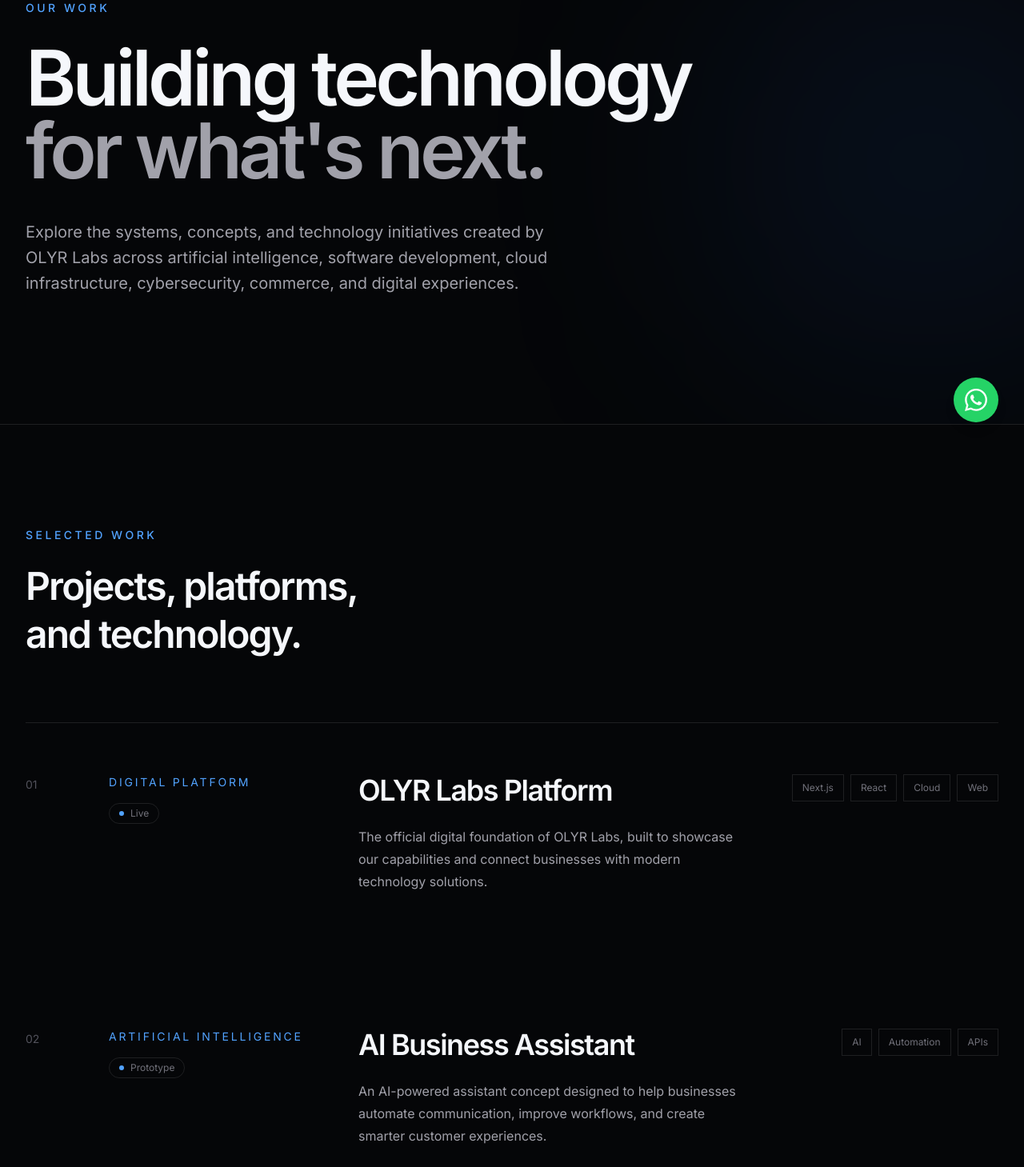
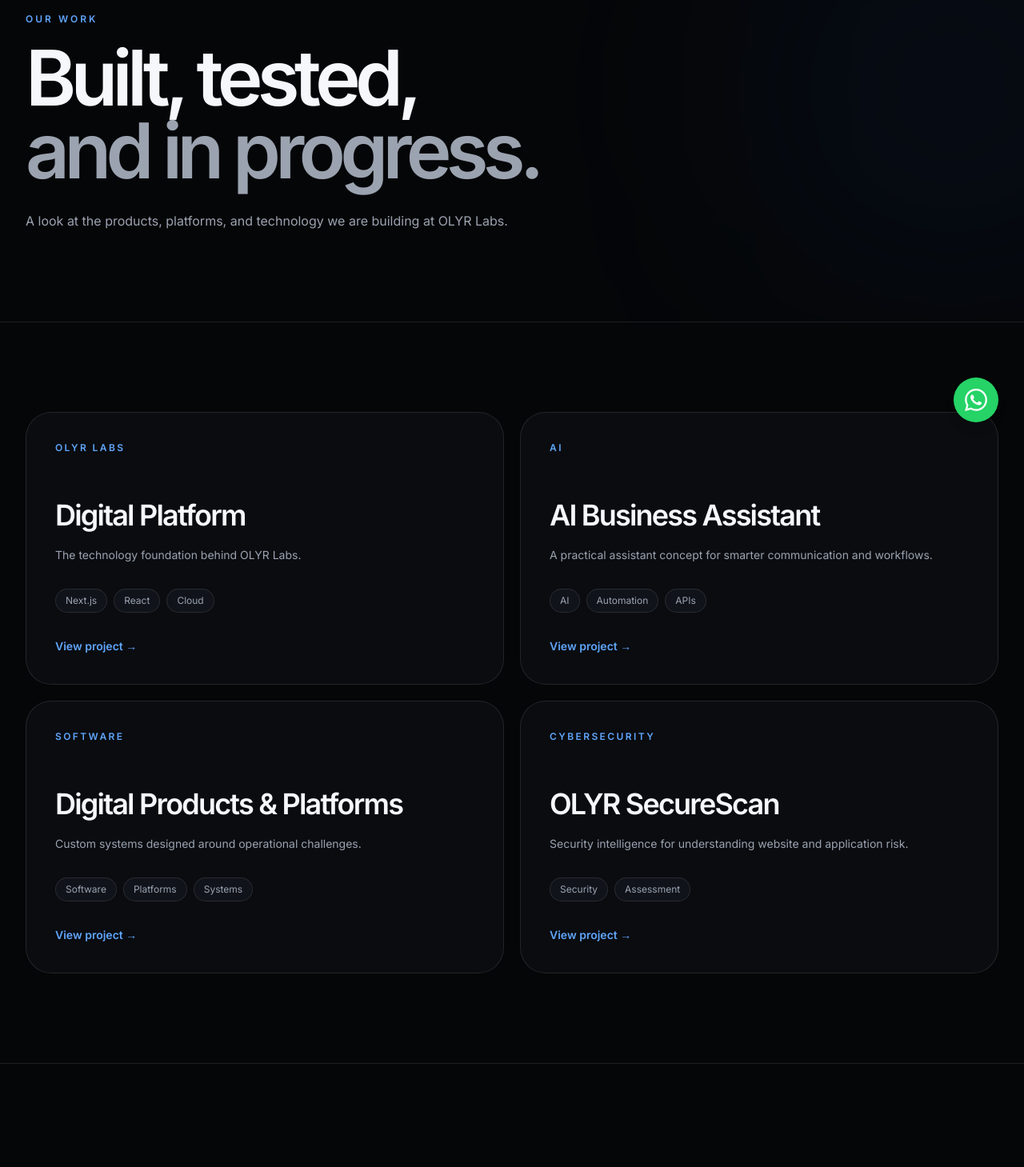
Before and after one commit to OLYR-Labs/website, a Next.js app: page /projects in a window 1280 px wide. Shown: the part 240-1699 px from the top of the page at 80% size. Built offline with nearby package versions, Linux system fonts and the light colour scheme.

Commit message:
redesign: simplify work page and remove concept designs

```diff
--- a/app/projects/page.tsx
+++ b/app/projects/page.tsx
@@ -1,314 +1,21 @@
 "use client";
 
-import Image from "next/image";
 import Link from "next/link";
 import Reveal from "@/components/Reveal";
 
 const projects = [
-{
-number: "01",
-category: "Digital Platform",
-title: "OLYR Labs Platform",
-description:
-"The official digital foundation of OLYR Labs, built to showcase our capabilities and connect businesses with modern technology solutions.",
-tags: ["Next.js", "React", "Cloud", "Web"],
-status: "Live",
-link: "/",
-},
-{
-number: "02",
-category: "Artificial Intelligence",
-title: "AI Business Assistant",
-description:
-"An AI-powered assistant concept designed to help businesses automate communication, improve workflows, and create smarter customer experiences.",
-tags: ["AI", "Automation", "APIs"],
-status: "Prototype",
-},
-{
-number: "03",
-category: "Software Development",
-title: "Digital Products & Platforms",
-description:
-"Custom software solutions designed to solve operational challenges, improve efficiency, and help businesses scale through technology.",
-tags: ["Software", "Platforms", "Systems"],
-status: "Building",
-},
-{
-number: "04",
-category: "Cloud & Cybersecurity",
-title: "Secure Digital Infrastructure",
-description:
-"Modern infrastructure solutions focused on reliability, scalability, and security for organizations operating in a connected world.",
-tags: ["Cloud", "Security", "Infrastructure"],
-status: "Research",
-},
-{
-number: "05",
-category: "Cybersecurity",
-title: "OLYR SecureScan",
-description:
-"An automated security intelligence platform designed to analyze websites, domains, technologies, and vulnerabilities to identify security risks.",
-tags: ["Cybersecurity", "Security", "Assessment"],
-status: "Live",
-link: "/projects/secure-scan",
-},
-];
-
-const concepts = [
-{
-number: "01",
-category: "Luxury Jewelry",
-title: "AUREL",
-description:
-"A luxury e-commerce concept exploring editorial storytelling, refined product presentation, and a quiet-luxury digital experience.",
-image: "/projects/aurel.jpg",
-},
-{
-number: "02",
-category: "Fashion E-Commerce",
-title: "VELORA",
-description:
-"A contemporary fashion commerce concept focused on immersive editorial imagery, premium product discovery, and modern digital interaction.",
-image: "/projects/velora.jpg",
-},
-{
-number: "03",
-category: "Luxury Hospitality",
-title: "LUMIÈRE",
-description:
-"A cinematic hospitality concept combining immersive imagery, elegant booking experiences, and a refined expression of modern luxury.",
-image: "/projects/lumiere.jpg",
-},
+  { category: "OLYR Labs", title: "Digital Platform", description: "The technology foundation behind OLYR Labs.", tags: ["Next.js", "React", "Cloud"], link: "/" },
+  { category: "AI", title: "AI Business Assistant", description: "A practical assistant concept for smarter communication and workflows.", tags: ["AI", "Automation", "APIs"] },
+  { category: "Software", title: "Digital Products & Platforms", description: "Custom systems designed around operational challenges.", tags: ["Software", "Platforms", "Systems"] },
+  { category: "Cybersecurity", title: "OLYR SecureScan", description: "Security intelligence for understanding website and application risk.", tags: ["Security", "Assessment"], link: "/projects/secure-scan" },
 ];
 
 export default function ProjectsPage() {
-return ( <main>
-{/* HERO */} <section className="relative overflow-hidden border-b border-white/10 pt-16 sm:pt-20"> <div className="pointer-events-none absolute right-[-10%] top-1/4 h-[350px] w-[350px] rounded-full bg-blue-500/10 blur-[120px] sm:h-[500px] sm:w-[500px] sm:blur-[140px]" />
-
-
-    <div className="mx-auto max-w-7xl px-5 py-24 sm:px-6 sm:py-32 lg:px-8 lg:py-40">
-      <Reveal>
-        <p className="mb-6 text-[10px] font-medium uppercase tracking-[0.25em] text-blue-400 sm:mb-8 sm:text-sm">
-          Our Work
-        </p>
-
-        <h1 className="max-w-5xl text-5xl font-semibold leading-[0.95] tracking-[-0.05em] sm:text-7xl lg:text-8xl">
-          Building technology
-          <br />
-          <span className="text-[#A1A1AA]">for what&apos;s next.</span>
-        </h1>
-
-        <p className="mt-8 max-w-2xl text-base leading-7 text-[#A1A1AA] sm:mt-10 sm:text-xl sm:leading-8">
-          Explore the systems, concepts, and technology initiatives created
-          by OLYR Labs across artificial intelligence, software development,
-          cloud infrastructure, cybersecurity, commerce, and digital
-          experiences.
-        </p>
-      </Reveal>
-    </div>
-  </section>
-
-  {/* PROJECTS */}
-  <section className="border-b border-white/10 py-24 sm:py-32">
-    <div className="mx-auto max-w-7xl px-5 sm:px-6 lg:px-8">
-      <Reveal>
-        <div className="mb-14 max-w-2xl sm:mb-20">
-          <p className="mb-5 text-[10px] font-medium uppercase tracking-[0.25em] text-blue-400 sm:mb-6 sm:text-sm">
-            Selected Work
-          </p>
-
-          <h2 className="text-4xl font-semibold leading-tight tracking-[-0.04em] sm:text-5xl">
-            Projects, platforms,
-            <br />
-            and technology.
-          </h2>
-        </div>
-      </Reveal>
-
-      <div className="space-y-px border-y border-white/10">
-        {projects.map((project, index) => (
-          <Reveal key={project.number} delay={index * 120}>
-            <Link
-              href={project.link || "#"}
-              className={
-                project.link
-                  ? "block cursor-pointer"
-                  : "block cursor-default"
-              }
-            >
-              <article className="group relative overflow-hidden border-b border-white/10 py-10 transition duration-500 hover:bg-white/[0.03] last:border-b-0 sm:py-16">
-                <div className="pointer-events-none absolute right-0 top-0 h-72 w-72 rounded-full bg-blue-500/10 opacity-0 blur-3xl transition duration-500 group-hover:opacity-100" />
-
-                <div className="relative grid gap-8 sm:gap-10 lg:grid-cols-12 lg:gap-8">
-                  <div className="lg:col-span-1">
-                    <span className="text-sm text-[#52525B]">
-                      {project.number}
-                    </span>
-                  </div>
-
-                  <div className="lg:col-span-3">
-                    <p className="text-[10px] uppercase tracking-[0.2em] text-blue-400 sm:text-sm">
-                      {project.category}
-                    </p>
-
-                    <div className="mt-4 inline-flex items-center gap-2 rounded-full border border-white/10 px-3 py-1 text-xs text-[#71717A]">
-                      <span className="h-1.5 w-1.5 rounded-full bg-blue-400" />
-                      {project.status}
-                    </div>
-                  </div>
-
-                  <div className="lg:col-span-5">
-                    <h3 className="text-2xl font-semibold tracking-[-0.04em] transition duration-300 group-hover:text-blue-400 sm:text-4xl">
-                      {project.title}
-                    </h3>
-
-                    <p className="mt-5 max-w-xl text-sm leading-7 text-[#A1A1AA] sm:mt-6 sm:text-base">
-                      {project.description}
-                    </p>
-                  </div>
-
-                  <div className="flex flex-wrap content-start gap-2 lg:col-span-3 lg:justify-end">
-                    {project.tags.map((tag) => (
-                      <span
-                        key={tag}
-                        className="border border-white/10 px-3 py-2 text-xs text-[#71717A] transition group-hover:border-blue-400/40"
-                      >
-                        {tag}
-                      </span>
-                    ))}
-                  </div>
-                </div>
-
-                <div className="relative mt-8 h-px w-0 bg-blue-400 transition-all duration-500 group-hover:w-24 sm:mt-10" />
-              </article>
-            </Link>
-          </Reveal>
-        ))}
-      </div>
-    </div>
-  </section>
-
-  {/* CONCEPTS */}
-  <section className="border-b border-white/10 py-24 sm:py-32 lg:py-40">
-    <div className="mx-auto max-w-7xl px-5 sm:px-6 lg:px-8">
-      <Reveal>
-        <div className="mb-14 max-w-3xl sm:mb-20">
-          <p className="mb-5 text-[10px] font-medium uppercase tracking-[0.25em] text-blue-400 sm:mb-6 sm:text-sm">
-            Selected Concepts
-          </p>
-
-          <h2 className="text-4xl font-semibold leading-[1.05] tracking-[-0.04em] sm:text-6xl">
-            Digital experiences
-            <br />
-            <span className="text-[#A1A1AA]">
-              imagined for ambitious brands.
-            </span>
-          </h2>
-
-          <p className="mt-6 max-w-2xl text-sm leading-7 text-[#71717A] sm:mt-8 sm:text-base sm:leading-8">
-            A collection of visual concepts exploring how OLYR Labs can
-            translate different brands, industries, and ideas into
-            sophisticated digital experiences.
-          </p>
-        </div>
-      </Reveal>
-
-      <div className="space-y-24 sm:space-y-32 lg:space-y-40">
-        {concepts.map((concept, index) => (
-          <Reveal key={concept.title} delay={index * 100}>
-            <article className="group">
-              {/* IMAGE */}
-              <div className="relative overflow-hidden border border-white/10 bg-[#0A0A0A]">
-                <div className="relative aspect-[16/9] w-full">
-                  <Image
-                    src={concept.image}
-                    alt={`${concept.title} website concept`}
-                    fill
-                    priority={index === 0}
-                    sizes="(max-width: 768px) 100vw, 1280px"
-                    className="object-cover object-center transition duration-1000 ease-out group-hover:scale-[1.025]"
-                  />
-
-                  <div className="pointer-events-none absolute inset-0 bg-gradient-to-t from-black/40 via-transparent to-transparent opacity-70" />
-
-                  <div className="pointer-events-none absolute left-5 top-5 border border-white/20 bg-black/40 px-3 py-2 text-[9px] uppercase tracking-[0.25em] text-white/70 backdrop-blur-md sm:left-7 sm:top-7 sm:text-[10px]">
-                    Concept Design
-                  </div>
-                </div>
-              </div>
-
-              {/* INFO */}
-              <div className="mt-7 grid gap-6 sm:mt-9 lg:grid-cols-12 lg:gap-8">
-                <div className="lg:col-span-1">
-                  <span className="text-sm text-[#52525B]">
-                    {concept.number}
-                  </span>
-                </div>
-
-                <div className="lg:col-span-3">
-                  <p className="text-[10px] uppercase tracking-[0.2em] text-blue-400 sm:text-sm">
-                    {concept.category}
-                  </p>
-                </div>
-
-                <div className="lg:col-span-5">
-                  <h3 className="text-3xl font-semibold tracking-[-0.04em] transition duration-300 group-hover:text-blue-400 sm:text-5xl">
-                    {concept.title}
-                  </h3>
-
-                  <p className="mt-4 max-w-xl text-sm leading-7 text-[#A1A1AA] sm:mt-5 sm:text-base">
-                    {concept.description}
-                  </p>
-                </div>
-
-                <div className="flex items-start lg:col-span-3 lg:justify-end">
-                  <span className="inline-flex items-center gap-2 rounded-full border border-white/10 px-4 py-2 text-xs text-[#71717A] transition duration-300 group-hover:border-blue-400/40 group-hover:text-white">
-                    <span className="h-1.5 w-1.5 rounded-full bg-blue-400" />
-                    Concept
-                  </span>
-                </div>
-              </div>
-            </article>
-          </Reveal>
-        ))}
-      </div>
-    </div>
-  </section>
-
-  {/* CTA */}
-  <section className="py-28 sm:py-40">
-    <Reveal>
-      <div className="mx-auto max-w-7xl px-5 sm:px-6 lg:px-8">
-        <div className="grid gap-10 border border-white/10 p-6 sm:gap-12 sm:p-12 lg:grid-cols-2 lg:p-20">
-          <div>
-            <p className="text-[10px] font-medium uppercase tracking-[0.25em] text-blue-400 sm:text-sm">
-              Start Building
-            </p>
-
-            <h2 className="mt-5 text-3xl font-semibold tracking-[-0.04em] sm:text-5xl">
-              Have a problem worth solving?
-            </h2>
-          </div>
-
-          <div>
-            <p className="text-base leading-7 text-[#A1A1AA] sm:text-lg sm:leading-8">
-              We help businesses explore, design, and build technology
-              solutions that move them forward.
-            </p>
-
-            <Link
-              href="/contact"
-              className="mt-8 inline-flex rounded-full bg-[#F5F5F5] px-8 py-4 text-sm font-semibold text-black transition hover:bg-white sm:mt-10"
-            >
-              Work With Us →
-            </Link>
-          </div>
-        </div>
-      </div>
-    </Reveal>
-  </section>
-</main>
-
-
-);
+  return (
+    <main className="min-h-screen bg-[var(--background)] text-[var(--text)]">
+      <section className="relative overflow-hidden pt-28 sm:pt-36"><div className="pointer-events-none absolute right-[-8%] top-1/4 h-96 w-96 rounded-full bg-blue-500/[0.10] blur-[140px]" /><div className="mx-auto max-w-7xl px-5 py-20 sm:px-6 lg:px-8 lg:py-28"><Reveal><p className="text-xs font-semibold uppercase tracking-[0.25em] text-[var(--accent)]">Our work</p><h1 className="mt-5 max-w-4xl font-[var(--font-space-grotesk)] text-5xl font-semibold leading-[0.95] tracking-[-0.07em] sm:text-7xl lg:text-8xl">Built, tested,<br /><span className="text-[var(--muted)]">and in progress.</span></h1><p className="mt-7 max-w-2xl text-base leading-7 text-[var(--muted)]">A look at the products, platforms, and technology we are building at OLYR Labs.</p></Reveal></div></section>
+      <section className="border-y border-[var(--border)] py-20 sm:py-28"><div className="mx-auto max-w-7xl px-5 sm:px-6 lg:px-8"><div className="grid gap-5 md:grid-cols-2">{projects.map((project,index)=><Reveal key={project.title} delay={index*80}><Link href={project.link || "#"} className="group block h-full rounded-[2rem] border border-[var(--border)] bg-[var(--surface)] p-7 transition duration-500 hover:-translate-y-1 hover:border-blue-400/40 sm:p-9"><div className="pointer-events-none absolute" /><p className="text-xs font-semibold uppercase tracking-[0.2em] text-[var(--accent)]">{project.category}</p><h2 className="mt-14 font-[var(--font-space-grotesk)] text-3xl font-semibold tracking-[-0.05em] sm:text-4xl">{project.title}</h2><p className="mt-4 max-w-xl text-sm leading-7 text-[var(--muted)]">{project.description}</p><div className="mt-7 flex flex-wrap gap-2">{project.tags.map(tag=><span key={tag} className="rounded-full border border-[var(--border)] bg-[var(--surface-muted)] px-3 py-1.5 text-xs text-[var(--muted)]">{tag}</span>)}</div><span className="mt-8 inline-flex text-sm font-semibold text-[var(--accent)] transition group-hover:translate-x-1">View project →</span></Link></Reveal>)}</div></div></section>
+      <section className="py-24 sm:py-32"><Reveal><div className="mx-auto max-w-4xl px-5 text-center sm:px-6"><p className="text-xs font-semibold uppercase tracking-[0.25em] text-[var(--accent)]">Start building</p><h2 className="mt-4 font-[var(--font-space-grotesk)] text-5xl font-semibold tracking-[-0.07em] sm:text-7xl">Your project could be next.</h2><Link href="/quote" className="mt-8 inline-flex rounded-full bg-[var(--text)] px-7 py-3.5 text-sm font-semibold text-[var(--background)] transition hover:-translate-y-0.5 hover:bg-[var(--accent)] hover:text-white">Request a Quote →</Link></div></Reveal></section>
+    </main>
+  );
 }
```
